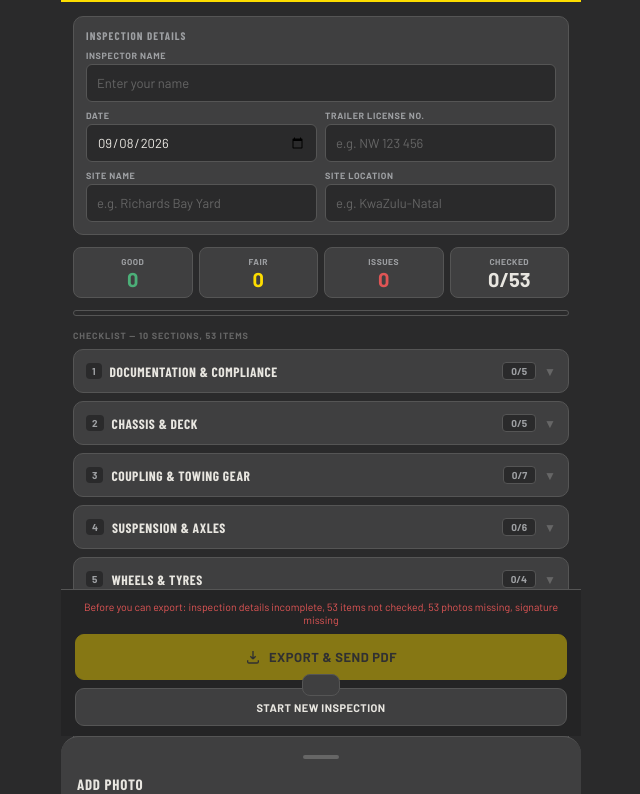
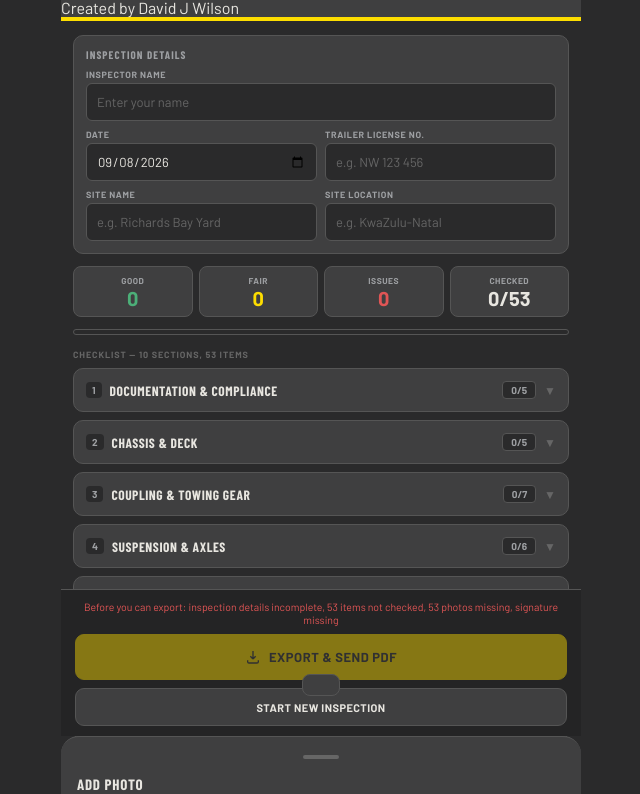
Before and after one commit to RhinoEnergyDavidWH/CPT-Trailer-Inspection, a plain HTML site: page index.html in a window 1280 px wide. Shown: the part 64-858 px from the top of the page, without its empty margins (319-959 px from the left). Drawn offline with nearby package versions, Linux system fonts and the light colour scheme; a web font is replaced by a local one.

Commit message:
Update index.html

```diff
--- a/index.html
+++ b/index.html
@@ -30,6 +30,7 @@
       </div>
       <div class="hdr-date">Today<br><b id="hdr-today"></b></div>
     </div>
+    <div class="hdr-credit">Created by David J Wilson</div>
   </header>
 
   <main class="app-body" id="app-body">
```
